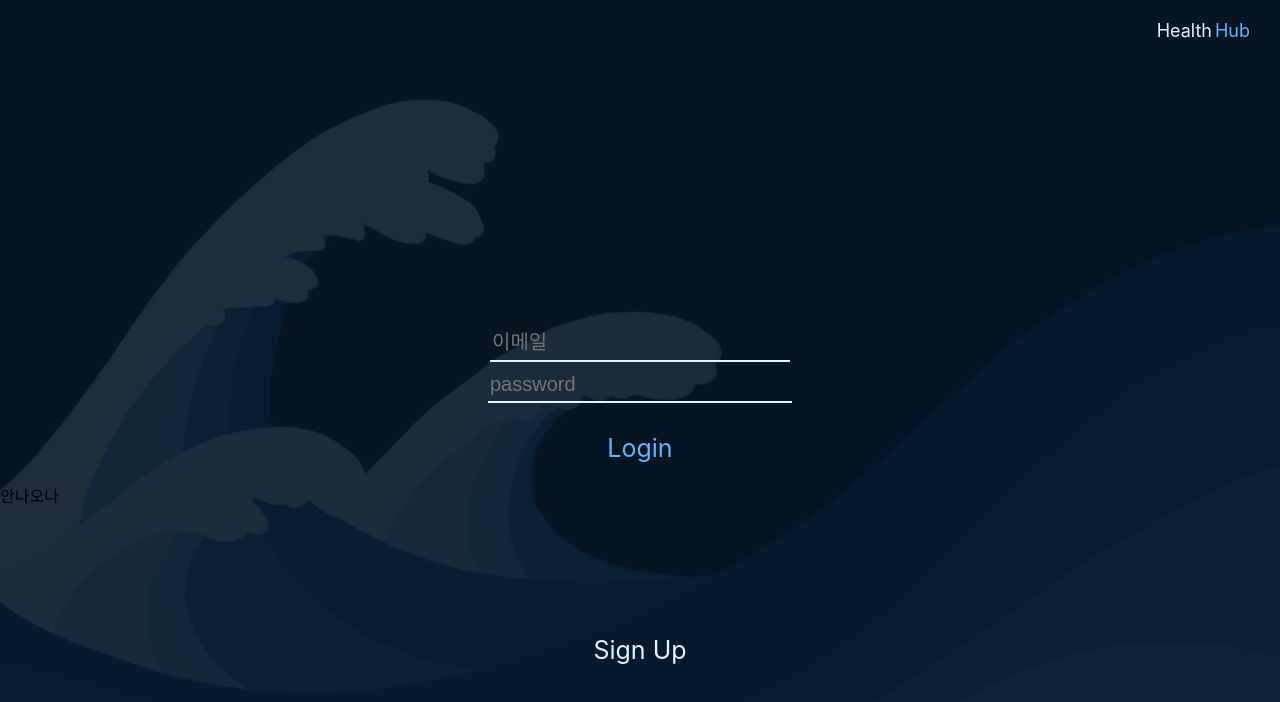
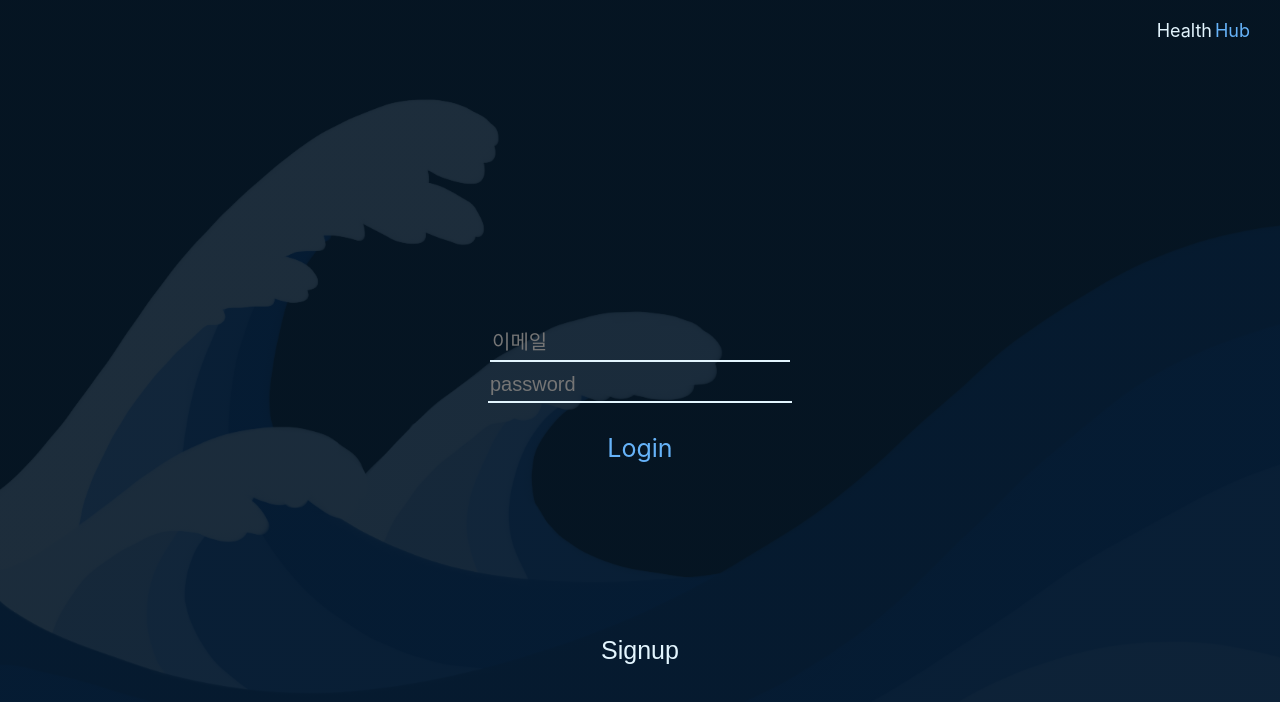
Before and after one commit to HealthHub-likelion/HH-FrontENd, a React (Create React App) app in the folder healthhub/: page /login in a window 1280 px wide. Shown: the top 702 px of the page. Built offline with nearby package versions, Linux system fonts and the light colour scheme.

Commit message:
Modify/LoginPage

```diff
--- a/healthhub/src/pages/LoginPage.js
+++ b/healthhub/src/pages/LoginPage.js
@@ -1,19 +1,30 @@
+import { useNavigate } from 'react-router-dom';
 import ProfileContainer from '../components/background/ProfileBG';
 import SignupHeader from '../components/SignupHeader';
 import LoginForm from '../forms/LoginForm';
 import '../styles/pages/LoginPage.css';
 
 function LoginPage() {
+  const navigate = useNavigate();
+
+  const moveSignupPage = () => {
+    navigate(`/signup`);
+  }
+
   return (
     <ProfileContainer>
       <div className="LoginPage">
         <SignupHeader />
         <div className="login_form">
           <LoginForm />
-          안나오나
         </div>
         <div className="login_bottom">
-          <div>Sign Up</div>
+          <button
+            className="login_bottom_button"
+            onClick={() => { moveSignupPage() }}
+          >
+            Signup
+          </button>
         </div>
       </div>
     </ProfileContainer>
--- a/healthhub/src/styles/pages/LoginPage.css
+++ b/healthhub/src/styles/pages/LoginPage.css
@@ -10,6 +10,10 @@
 }
 .login_bottom{
     margin : auto;
+}
+.login_bottom_button{
+    font-size: 25px;
     color : #E3F5FE;
-    font-size: 25px;
+    background-color: transparent;
+    border: none;
 }
```
